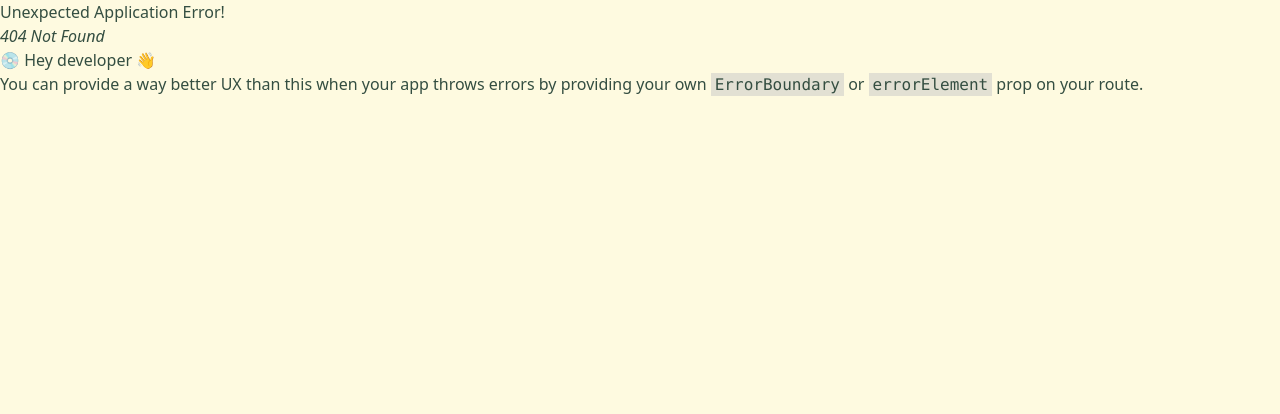
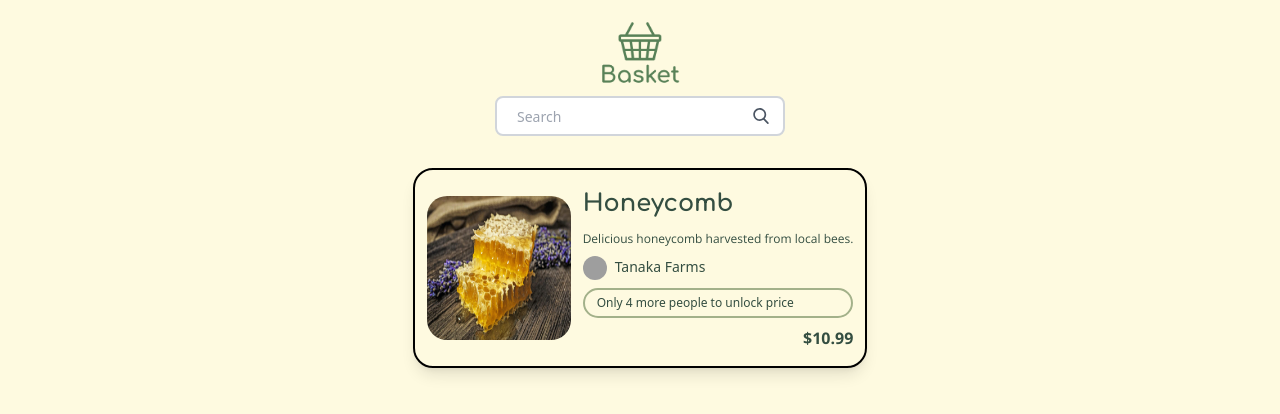
Before and after one commit to will-hou/basket, a React (Vite) app in the folder frontend/: page /items in a window 1280 px wide. Before the commit this address had no page. Shown: the top 414 px of the page. Built offline with nearby package versions, Linux system fonts and the light colour scheme; grey boxes are pictures that could not be loaded.

Commit message:
ItemDetailView receives state

```diff
--- a/frontend/src/components/ItemCard.jsx
+++ b/frontend/src/components/ItemCard.jsx
@@ -1,27 +1,31 @@
-import React from 'react';
+import React from "react";
 
 const ItemCard = (props) => {
-
   const pillClasses = `border-2 rounded-full px-3 py-1 text-[12px] ${
-    props.pillWarn ? 'border-warning' : 'border-tertiary'
+    props.pillWarn ? "border-warning" : "border-tertiary"
   }`;
 
   return (
-    <div className='p-3 min-h-[200px] gap-3 border-black border-2 rounded-[20px] flex flex-row justify-center items-center max-w-[95vw] shadow-lg'>
-      <img className='h-[144px] w-[144px] rounded-[20px] padding-0' src={props.itemImage}></img>
-      <div className='flex flex-col gap-2'>
-        <h2 className='font-display justify-start font-bold text-[24px]'>{props.itemName}</h2>
-        <p className='font-body text-[12px] '>{props.itemDescription}</p>
-        <div className='flex flex-row gap-2'>
-
-          <img className='rounded-full w-6 h-6' src={props.growerImage}></img>
-          <p className='inline-block text-[14px]'>{props.growerName}</p>
-
+    <div
+      onClick={props.onClick}
+      className="p-3 cursor-pointer min-h-[200px] gap-3 border-black border-2 rounded-[20px] flex flex-row justify-center items-center max-w-[95vw] shadow-lg"
+    >
+      <img
+        className="h-[144px] w-[144px] rounded-[20px] padding-0"
+        src={props.itemImage}
+      ></img>
+      <div className="flex flex-col gap-2">
+        <h2 className="font-display justify-start font-bold text-[24px]">
+          {props.itemName}
+        </h2>
+        <p className="font-body text-[12px] ">{props.itemDescription}</p>
+        <div className="flex flex-row gap-2">
+          <img className="rounded-full w-6 h-6" src={props.growerImage}></img>
+          <p className="inline-block text-[14px]">{props.growerName}</p>
         </div>
         <p className={pillClasses}>{props.pillText}</p>
 
-
-        <p className='font-body text-end font-bold'>{props.price}</p>
+        <p className="font-body text-end font-bold">{props.price}</p>
       </div>
     </div>
   );
--- a/frontend/src/components/auth.jsx
+++ b/frontend/src/components/auth.jsx
@@ -1,9 +1,11 @@
 import { useGoogleLogin } from "@react-oauth/google";
 import { useState } from "react";
+import { useNavigate } from "react-router-dom";
 
 export default function Auth() {
   const [authType, setAuthType] = useState("");
   const { userEmail, setUserEmail } = useState("");
+  const navigate = useNavigate();
 
   const login = useGoogleLogin({
     onSuccess: (codeResponse) => {
@@ -29,6 +31,7 @@ export default function Auth() {
   const onShopperSignUpClick = () => {
     setAuthType("shopper");
     login();
+    navigate("/items");
   };
 
   return (
--- a/frontend/src/views/ItemDetailView.jsx
+++ b/frontend/src/views/ItemDetailView.jsx
@@ -1,25 +1,35 @@
-import React from 'react';
-import ProgressBar from '../components/ProgressBar';
-import { useState } from 'react';
+import React from "react";
+import ProgressBar from "../components/ProgressBar";
+import { useState } from "react";
+import { useLocation } from "react-router-dom";
 
 const ItemDetailView = (props) => {
-    const [startingProgress, setStartingProgress] = useState(0.5)
-    const [newProgress, setNewProgress] = useState(0.66)
+  const [startingProgress, setStartingProgress] = useState(0.5);
+  const [newProgress, setNewProgress] = useState(0.66);
 
+  const { state } = useLocation();
+
+  console.log("Item desc", props);
 
   return (
-        <div className='flex flex-col items-center text-center gap-4 p-5'>
-            <img className='w-[250px] h-[250px] rounded-[20px]' src={props.itemImage}></img>
-            <h1 className='font-display text-[32px] font-bold '>{props.itemName}</h1>
-            <p className='font-body'>{props.itemDescription}</p>
-            <div className='p-5 items-center min-w-[80vw] max-w-[90vw] flex flex-row gap-5 border-black border-2 rounded-xl'>
-                <img src={props.growerImage} className='w-20 h-20 rounded-full'></img>
-                <div className='flex flex-col items-start text-start'>
-                    <p className='font-display font-bold'>{props.growerName}</p>
-                    <p className='font-body'>{props.growerDescription}</p>
+    <div className="flex flex-col items-center text-center gap-4 p-5">
+      <img
+        className="w-[250px] h-[250px] rounded-[20px]"
+        src={state.itemImage}
+      ></img>
+      <h1 className="font-display text-[32px] font-bold ">{state.itemName}</h1>
+      <p className="font-body">{state.itemDescription}</p>
+      <div className="p-5 items-center min-w-[80vw] max-w-[90vw] flex flex-row gap-5 border-black border-2 rounded-xl">
+        <img src={state.growerImage} className="w-20 h-20 rounded-full"></img>
+        <div className="flex flex-col items-start text-start">
+          <p className="font-display font-bold">{state.growerName}</p>
+          <p className="font-body">{state.growerDescription}</p>
         </div>
       </div>
-            <p>Adding to your basket gets the community once step closer to unlocking the deal!</p>
+      <p>
+        Adding to your basket gets the community once step closer to unlocking
+        the deal!
+      </p>
       <ProgressBar width={250} cur={startingProgress} new={newProgress} />
       <p>The deal gets even better as more people buy!</p>
       <button className="inline-block border text-lg flex-1 bg-warning border-warning font-body text-white active:bg-secondary/10 px-4 py-2 ml-1 rounded-[10px]">
--- a/frontend/src/views/ItemList.jsx
+++ b/frontend/src/views/ItemList.jsx
@@ -1,34 +1,50 @@
-import React, { useState } from 'react';
-import ItemCard from '../components/ItemCard';
-import honeycomb from '../assets/honeycomb.jpeg';
-import tanaka from '../assets/tanaka.jpg';
-import basket from '../assets/basket_logo_with_text.png';
+import React, { useState } from "react";
+import ItemCard from "../components/ItemCard";
+import honeycomb from "../assets/honeycomb.jpeg";
+import tanaka from "../assets/tanaka.jpg";
+import basket from "../assets/basket_logo_with_text.png";
+import { useNavigate } from "react-router-dom";
 
 const ItemList = () => {
+  const navigate = useNavigate();
   const [items, setItems] = useState([
     {
       growerImage: tanaka,
-            growerName: 'Tanaka Farms',
+      growerName: "Tanaka Farms",
       itemImage: honeycomb,
-            itemName: 'Honeycomb',
-            itemDescription: 'Delicious honeycomb harvested from local bees.',
-            pillText: 'Only 4 more people to unlock price',
+      itemName: "Honeycomb",
+      itemDescription: "Delicious honeycomb harvested from local bees.",
+      pillText: "Only 4 more people to unlock price",
       pillWarn: false,
-            price: '$10.99',
+      price: "$10.99",
     },
     // Add more default items here if needed
   ]);
 
+  const itemCardClickHandler = (item) => {
+    console.log("Item Clicked: ", item);
+    navigate("/item_description", { state: { ...item } });
+  };
+
   return (
-        <div className='flex items-center flex-col gap-8 py-5'>
-            <div className='flex flex-col items-center'>
-                <img className='w-20' src={basket} alt="Basket Logo"></img>
+    <div className="flex items-center flex-col gap-8 py-5">
+      <div className="flex flex-col items-center">
+        <img className="w-20" src={basket} alt="Basket Logo"></img>
         <div className="pt-2 relative mx-auto text-gray-600">
-                    <input className="border-2 border-gray-300 bg-white h-10 px-5 pr-16 rounded-lg text-sm focus:outline-none"
-                        type="search" name="search" placeholder="Search" />
+          <input
+            className="border-2 border-gray-300 bg-white h-10 px-5 pr-16 rounded-lg text-sm focus:outline-none"
+            type="search"
+            name="search"
+            placeholder="Search"
+          />
           <button type="submit" className="absolute right-0 top-0 mt-5 mr-4">
-                        <svg className="text-gray-600 h-4 w-4 fill-current" xmlns="http://www.w3.org/2000/svg"
-                            viewBox="0 0 56.966 56.966" width="512px" height="512px">
+            <svg
+              className="text-gray-600 h-4 w-4 fill-current"
+              xmlns="http://www.w3.org/2000/svg"
+              viewBox="0 0 56.966 56.966"
+              width="512px"
+              height="512px"
+            >
               <path d="M55.146,51.887L41.588,37.786c3.486-4.144,5.396-9.358,5.396-14.786c0-12.682-10.318-23-23-23s-23,10.318-23,23  s10.318,23,23,23c4.761,0,9.298-1.436,13.177-4.162l13.661,14.208c0.571,0.593,1.339,0.92,2.162,0.92  c0.779,0,1.518-0.297,2.079-0.837C56.255,54.982,56.293,53.08,55.146,51.887z M23.984,6c9.374,0,17,7.626,17,17s-7.626,17-17,17  s-17-7.626-17-17S14.61,6,23.984,6z" />
             </svg>
           </button>
@@ -45,10 +61,13 @@ const ItemList = () => {
           pillText={item.pillText}
           pillWarn={item.pillWarn}
           price={item.price}
+          onClick={() => {
+            itemCardClickHandler(item);
+          }}
         />
       ))}
     </div>
   );
-}
+};
 
 export default ItemList;
```
Also changed, not shown: frontend/src/App.jsx (+3 -6 lines), frontend/src/main.jsx (+18 -14 lines), 1 other file (tests, documents, lock files or other folders). Lines whose indentation alone changed are shown as unchanged.
